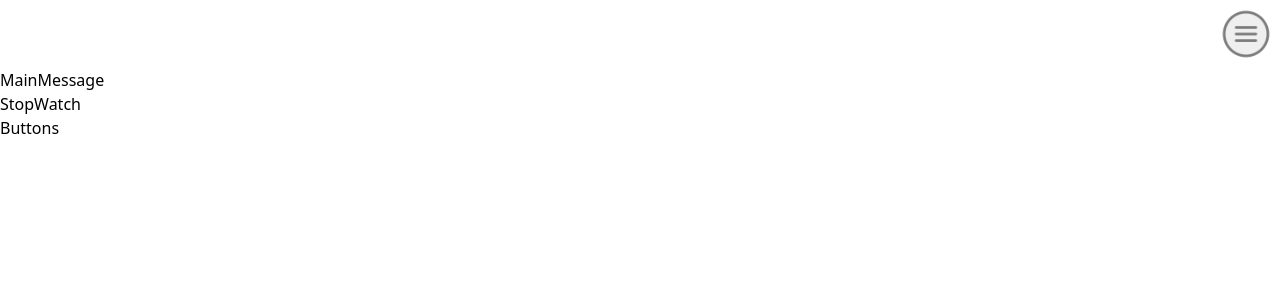
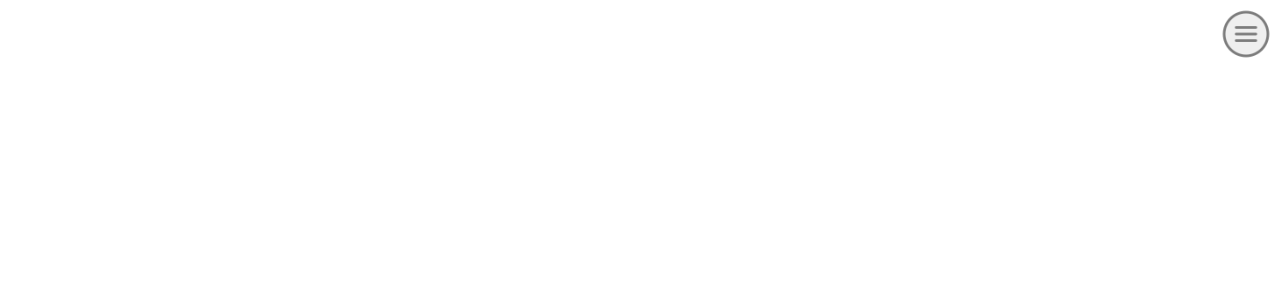
Before and after one commit to LanaGomes/timeSync, a React (Vite) app: page / in a window 1280 px wide. Shown: the top 300 px of the page. Built offline with nearby package versions, Linux system fonts and the light colour scheme.

Commit message:
deleting components in App

```diff
--- a/src/App.jsx
+++ b/src/App.jsx
@@ -10,9 +10,6 @@ function App() {
   return (
     <>
       <NavBar />
-      <MainMessage />
-      <StopWatch />
-      <Buttons />
     </>
   );
 }
```
